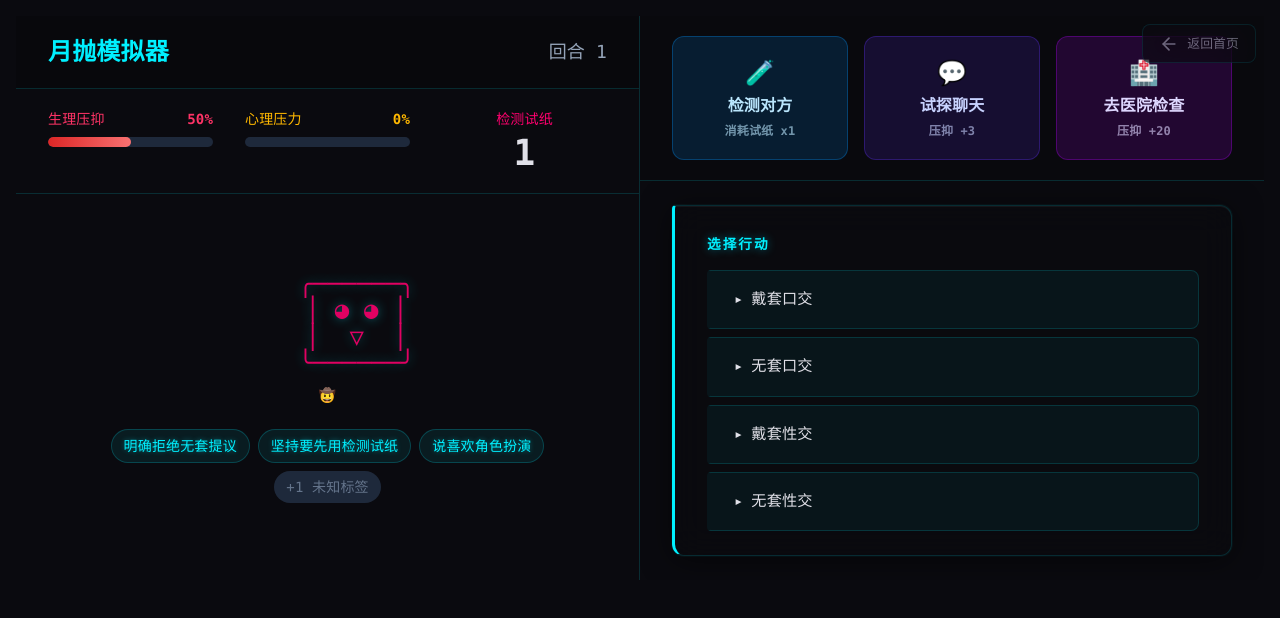
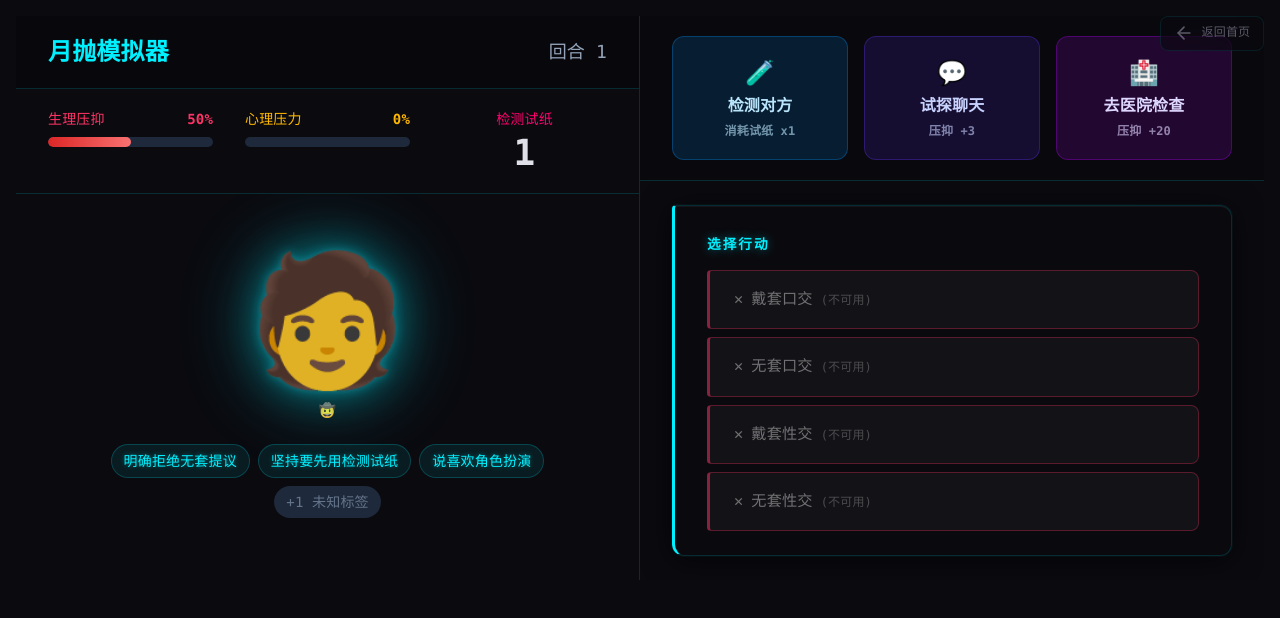
Before and after one commit to lazyfier/owltree, a React (Vite) app: page /#/moon-throw in a window 1280 px wide. Both pictures are taken after a click on the button "开始游戏". Shown: the top 618 px of the page. Built offline with nearby package versions, Linux system fonts and the light colour scheme.

Commit message:
feat(moon-throw): emoji portraits, disabled choice styling, back button overlap fix

```diff
--- a/src/components/moon-throw/GameContainer.tsx
+++ b/src/components/moon-throw/GameContainer.tsx
@@ -22,11 +22,11 @@ const ACTION_OPTIONS = [
   { text: '无套性交', action: 'sex_raw', risk: 'high' },
 ] as const
 
-function getAsciiPortrait(partner: Partner | null): string[] {
-  if (!partner) return []
+function getPartnerEmoji(partner: Partner | null): string {
+  if (!partner) return '🧑'
 
   const template = PARTNER_TEMPLATES.find((entry) => entry.name === partner.avatar)
-  return template?.asciiPortrait || []
+  return template?.emoji || '🧑'
 }
 
 const contentVariants = {
@@ -55,7 +55,7 @@ export function GameContainer() {
 
   const [currentScene, setCurrentScene] = useState<GameScene>('dialogue')
 
-  const asciiPortrait = useMemo(() => getAsciiPortrait(partner), [partner])
+  const partnerEmoji = useMemo(() => getPartnerEmoji(partner), [partner])
   const visibleTags = partner?.tags.filter((tag) => tag.revealed) || []
   const actionChoices = ACTION_OPTIONS.map((option) => ({
     text: option.text,
@@ -112,7 +112,7 @@ export function GameContainer() {
                     testkitCount={state.items.testkit}
                   />
                   <GamePortraitPanel
-                    asciiPortrait={asciiPortrait}
+                    emoji={partnerEmoji}
                     partnerName={partner.avatar}
                     isPanic={isPanic}
                     visibleTags={visibleTags}
--- a/src/components/moon-throw/GamePortraitPanel.tsx
+++ b/src/components/moon-throw/GamePortraitPanel.tsx
@@ -5,7 +5,7 @@ import type { PartnerTag } from '@/game/types'
 import { VNPortrait } from './VNPortrait'
 
 interface GamePortraitPanelProps {
-  asciiPortrait: string[]
+  emoji: string
   partnerName: string
   isPanic: boolean
   visibleTags: PartnerTag[]
@@ -13,7 +13,7 @@ interface GamePortraitPanelProps {
 }
 
 export function GamePortraitPanel({
-  asciiPortrait,
+  emoji,
   partnerName,
   isPanic,
   visibleTags,
@@ -22,7 +22,7 @@ export function GamePortraitPanel({
   return (
     <div className="px-8 py-8 grid place-items-center overflow-hidden">
       <div className="text-center">
-        <VNPortrait asciiArt={asciiPortrait} name={partnerName} size="large" />
+        <VNPortrait emoji={emoji} name={partnerName} size="large" isPanic={isPanic} />
 
         {isPanic && (
           <motion.div
--- a/src/components/moon-throw/VNChoices.tsx
+++ b/src/components/moon-throw/VNChoices.tsx
@@ -13,11 +13,12 @@ export function VNChoices({ choices, onSelect, disabled = false }: VNChoicesProp
           type="button"
           onClick={() => onSelect(index)}
           disabled={choice.disabled}
-          className={`vn-choice choice-reveal ${choice.disabled ? 'opacity-40 cursor-not-allowed' : ''}`}
+          className={`vn-choice choice-reveal ${choice.disabled ? 'vn-choice-disabled' : ''}`}
           style={{ animationDelay: `${index * 100}ms` }}
         >
-          <span className="mr-2">▸</span>
+          <span className="mr-2">{choice.disabled ? '✕' : '▸'}</span>
           <span>{choice.text}</span>
+          {choice.disabled && <span className="ml-2 text-xs opacity-60">(不可用)</span>}
         </button>
       ))}
     </div>
--- a/src/components/moon-throw/VNPortrait.tsx
+++ b/src/components/moon-throw/VNPortrait.tsx
@@ -1,25 +1,27 @@
 interface VNPortraitProps {
-  asciiArt: string[]
+  emoji: string
   name?: string
   size?: 'normal' | 'large'
+  isPanic?: boolean
 }
 
-const DEFAULT_PORTRAIT = [
-  '    ╭──────╮',
-  '    │ ◕ ◕ │',
-  '    │  ▽  │',
-  '    ╰──────╯',
-]
+export function VNPortrait({ emoji, name, size = 'normal', isPanic = false }: VNPortraitProps) {
+  const sizeClass = size === 'large' ? 'text-[8rem]' : 'text-6xl'
+  const glowColor = isPanic ? 'var(--vn-danger-glow)' : 'var(--vn-cyan-glow)'
 
-export function VNPortrait({ asciiArt, name, size = 'normal' }: VNPortraitProps) {
-  const lines = asciiArt.length > 0 ? asciiArt : DEFAULT_PORTRAIT
-  const fontSize = size === 'large' ? '1.5rem' : '0.875rem'
   return (
     <div className="vn-portrait-fade flex flex-col items-center" data-testid="partner-avatar">
-      <pre className="vn-portrait-ascii" style={{ color: 'var(--vn-accent)', fontSize, lineHeight: '1.1' }}>
-        {lines.join('\n')}
-      </pre>
-      {name && <span className={`text-slate-500 mt-2 tracking-wider ${size === 'large' ? 'text-sm' : 'text-xs'}`}>{name}</span>}
+      <span
+        className={`vn-emoji-portrait ${sizeClass} leading-none`}
+        style={{
+          filter: `drop-shadow(0 0 20px ${glowColor}) drop-shadow(0 0 40px ${glowColor})`,
+          animation: 'vn-breathe 3s ease-in-out infinite'
+        }}
+        aria-hidden="true"
+      >
+        {emoji}
+      </span>
+      {name && <span className={`text-slate-500 mt-4 tracking-wider ${size === 'large' ? 'text-sm' : 'text-xs'}`}>{name}</span>}
     </div>
   )
 }
--- a/src/game/data/partners.ts
+++ b/src/game/data/partners.ts
@@ -8,12 +8,7 @@ export const PARTNER_TEMPLATES: PartnerTemplate[] = [
     defaultTags: ['清纯男大', '性压抑的小处男', '对很多药物过敏'],
     personality: 'shy',
     dialogStyle: '说话结结巴巴，经常脸红，会问你很多问题',
-    asciiPortrait: [
-      '   o   ',
-      '  /|\\  ',
-      '   |   ',
-      '  / \\  ',
-    ],
+    emoji: '🧑‍🎓',
   },
   {
     templateId: 'gym_bro',
@@ -22,13 +17,7 @@ export const PARTNER_TEMPLATES: PartnerTemplate[] = [
     defaultTags: ['体育学院猛男', '急性子/不想洗澡', '说已经三个月没约了'],
     personality: 'dominant',
     dialogStyle: '语气自信甚至有点傲慢，喜欢用命令式口吻',
-    asciiPortrait: [
-      '  __O__  ',
-      '  \\ | /  ',
-      '   \|/   ',
-      '    |    ',
-      '   / \\   ',
-    ],
+    emoji: '💪',
   },
   {
     templateId: 'art_student',
@@ -37,12 +26,7 @@ export const PARTNER_TEMPLATES: PartnerTemplate[] = [
     defaultTags: ['艺术学院留长发男', '手机里全是裸照', '床头放着手铐/玩具'],
     personality: 'mysterious',
     dialogStyle: '诗意朦胧，经常引用电影台词或诗句',
-    asciiPortrait: [
-      '  ~o~  ',
-      '  /|\\  ',
-      '  ~|~  ',
-      '  / \\  ',
-    ],
+    emoji: '🎨',
   },
   {
     templateId: 'finance_elite',
@@ -51,12 +35,7 @@ export const PARTNER_TEMPLATES: PartnerTemplate[] = [
     defaultTags: ['金融男/投行精英', '急着进入正题不想聊天', 'App显示24小时在线'],
     personality: 'cold',
     dialogStyle: '简洁直接，不废话，像在进行商务谈判',
-    asciiPortrait: [
-      '   _O_  ',
-      '   /|\\  ',
-      '   /|\\  ',
-      '   / \\  ',
-    ],
+    emoji: '💼',
   },
   {
     templateId: 'medical_intern',
@@ -65,12 +44,7 @@ export const PARTNER_TEMPLATES: PartnerTemplate[] = [
     defaultTags: ['医学院学生/医生', '随身带消毒湿巾', '有专门的药箱且很整齐'],
     personality: 'anxious',
     dialogStyle: '专业术语频出，严谨谨慎，偶尔会走神',
-    asciiPortrait: [
-      '   +o+  ',
-      '   /|\\  ',
-      '   /|   ',
-      '   / \\  ',
-    ],
+    emoji: '🩺',
   },
   {
     templateId: 'otaku_gamer',
@@ -79,12 +53,7 @@ export const PARTNER_TEMPLATES: PartnerTemplate[] = [
     defaultTags: ['沉迷二次元的死宅', '说话前后矛盾', '资料写得很详细认真'],
     personality: 'shy',
     dialogStyle: '小声嘀咕，不敢直视，偶尔冒出动漫台词',
-    asciiPortrait: [
-      '   [o]  ',
-      '   /|\\  ',
-      '    |   ',
-      '   /|\\  ',
-    ],
+    emoji: '🎮',
   },
   {
     templateId: 'rock_musician',
@@ -93,12 +62,7 @@ export const PARTNER_TEMPLATES: PartnerTemplate[] = [
     defaultTags: ['摇滚乐队乐手', '刚从泰国/东南亚回来', '有多个现任伴侣'],
     personality: 'playful',
     dialogStyle: '戏剧化，手势多，像在表演',
-    asciiPortrait: [
-      '  \\o/  ',
-      '   |\\  ',
-      '   |   ',
-      '  / \\  ',
-    ],
+    emoji: '🎤',
   },
   {
     templateId: 'prep_user',
@@ -107,12 +71,7 @@ export const PARTNER_TEMPLATES: PartnerTemplate[] = [
     defaultTags: ['是PrEP推广志愿者', '包里放着PrEP药物', '参加过安全性行为培训'],
     personality: 'playful',
     dialogStyle: '热情科普，专业术语信手拈来，像在做健康讲座',
-    asciiPortrait: [
-      '   *o*  ',
-      '   /|\\  ',
-      '   /|   ',
-      '   / \\  ',
-    ],
+    emoji: '🛡️',
   },
   {
     templateId: 'married_curious',
@@ -121,12 +80,7 @@ export const PARTNER_TEMPLATES: PartnerTemplate[] = [
     defaultTags: ['已婚寻找刺激', '朋友圈三天可见且空白', '身上有膏药/止痛贴'],
     personality: 'anxious',
     dialogStyle: '时不时看手机，语气忽冷忽热，容易分心',
-    asciiPortrait: [
-      '   o   ',
-      '   |\\  ',
-      '   |\\  ',
-      '   / \\  ',
-    ],
+    emoji: '💍',
   },
   {
     templateId: 'flight_attendant',
@@ -135,12 +89,7 @@ export const PARTNER_TEMPLATES: PartnerTemplate[] = [
     defaultTags: ['飞行员/空乘', '刚参加完多人派对', '说自己是留学生刚回国'],
     personality: 'playful',
     dialogStyle: '服务式微笑，职业化亲昵，但偶尔会流露疲惫',
-    asciiPortrait: [
-      '   ^o^  ',
-      '   /|\\  ',
-      '   ||   ',
-      '   / \\  ',
-    ],
+    emoji: '✈️',
   },
   {
     templateId: 'cdcc_counselor',
@@ -149,12 +98,7 @@ export const PARTNER_TEMPLATES: PartnerTemplate[] = [
     defaultTags: ['疾控中心(CDC)员工', '坚持要先用检测试纸', '墙上挂着健康证/体检报告'],
     personality: 'cold',
     dialogStyle: '极其专业冷静，像在问诊，会问很细节的问题',
-    asciiPortrait: [
-      '   @o@  ',
-      '   /|\\  ',
-      '   /|\\  ',
-      '   / \\  ',
-    ],
+    emoji: '🔬',
   },
   {
     templateId: 'heartbroken_rebound',
@@ -163,12 +107,7 @@ export const PARTNER_TEMPLATES: PartnerTemplate[] = [
     defaultTags: ['刚失恋求安慰', '说只有我一个性伴侣', '动作有些神经质/紧张'],
     personality: 'anxious',
     dialogStyle: '情绪波动大，一会儿热情一会儿冷淡',
-    asciiPortrait: [
-      '   ;o;  ',
-      '   /|\\  ',
-      '   /|   ',
-      '   / \\  ',
-    ],
+    emoji: '💔',
   },
   {
     templateId: 'virgo_cleanfreak',
@@ -177,12 +116,7 @@ export const PARTNER_TEMPLATES: PartnerTemplate[] = [
     defaultTags: ['处女座/重度洁癖', '随身带消毒湿巾', '冰箱里全是健康食品'],
     personality: 'anxious',
     dialogStyle: '反复强调卫生要求，不容商量，语气有点强迫症',
-    asciiPortrait: [
-      '   !o!  ',
-      '   /|\\  ',
-      '   ||   ',
-      '   ||   ',
-    ],
+    emoji: '🧼',
   },
   {
     templateId: 'exam_stress',
@@ -191,12 +125,7 @@ export const PARTNER_TEMPLATES: PartnerTemplate[] = [
     defaultTags: ['备战考研压力怪', '说自己是vegan/素食者', '家里有健身器材'],
     personality: 'cold',
     dialogStyle: '简短直接，不时看表，像在完成一项任务',
-    asciiPortrait: [
-      '   #o#  ',
-      '   /|\\  ',
-      '    |   ',
-      '   / \\  ',
-    ],
+    emoji: '📚',
   },
   {
     templateId: 'keyboard_warrior',
@@ -205,11 +134,6 @@ export const PARTNER_TEMPLATES: PartnerTemplate[] = [
     defaultTags: ['满嘴骚话的键盘侠', '头像用卡通/不露脸', '社交账号全部私密'],
     personality: 'shy',
     dialogStyle: '声音小得像蚊子，和线上判若两人',
-    asciiPortrait: [
-      '   :o:  ',
-      '   /|\\  ',
-      '    |   ',
-      '   /|\\  ',
-    ],
+    emoji: '⌨️',
   },
 ]
--- a/src/game/types.ts
+++ b/src/game/types.ts
@@ -123,7 +123,7 @@ export interface PartnerTemplate {
   defaultTags: string[]
   personality: 'shy' | 'dominant' | 'playful' | 'cold' | 'anxious' | 'experienced' | 'romantic' | 'mysterious'
   dialogStyle: string
-  asciiPortrait: string[]
+  emoji: string
 }
 
 export interface EventChoice {
--- a/src/styles/game.css
+++ b/src/styles/game.css
@@ -192,24 +192,24 @@
 /* ---- Back to home button ---- */
 .vn-back-btn {
   position: fixed;
-  top: 1.5rem;
-  right: 1.5rem;
+  top: 1rem;
+  right: 1rem;
   display: flex;
   align-items: center;
   gap: 0.5rem;
-  padding: 0.5rem 1rem;
-  background: rgba(10, 10, 15, 0.9);
+  padding: 0.4rem 0.8rem;
+  background: rgba(10, 10, 15, 0.95);
   border: 1px solid var(--vn-border);
   border-radius: 8px;
   color: var(--vn-text-dim);
-  font-size: 0.8rem;
+  font-size: 0.75rem;
   font-weight: 500;
   cursor: pointer;
   transition: all 0.2s ease;
   backdrop-filter: blur(16px);
   text-decoration: none;
   z-index: 100;
-  opacity: 0.7;
+  opacity: 0.6;
 }
 
 .vn-back-btn:hover {
@@ -348,3 +348,33 @@ button[class*="bg-violet-900"]:hover {
 ::-webkit-scrollbar-thumb:hover {
   background: rgba(0, 240, 255, 0.4);
 }
+
+/* ---- Disabled choice buttons ---- */
+.vn-choice-disabled {
+  background: rgba(30, 30, 35, 0.5) !important;
+  border-color: rgba(255, 51, 102, 0.3) !important;
+  border-left-color: rgba(255, 51, 102, 0.5) !important;
+  color: rgba(255, 255, 255, 0.4) !important;
+  cursor: not-allowed;
+  opacity: 0.6;
+}
+
+.vn-choice-disabled:hover {
+  background: rgba(30, 30, 35, 0.5) !important;
+  border-color: rgba(255, 51, 102, 0.3) !important;
+  border-left-color: rgba(255, 51, 102, 0.5) !important;
+  color: rgba(255, 255, 255, 0.4) !important;
+  transform: none !important;
+  box-shadow: none !important;
+}
+
+/* ---- Emoji portrait glow ---- */
+.vn-emoji-portrait {
+  display: inline-block;
+  animation: vn-breathe 3s ease-in-out infinite;
+}
+
+/* ---- Panic mode emoji ---- */
+.panic-mode .vn-emoji-portrait {
+  animation: panic-shake 0.5s infinite, vn-breathe 3s ease-in-out infinite;
+}
```
